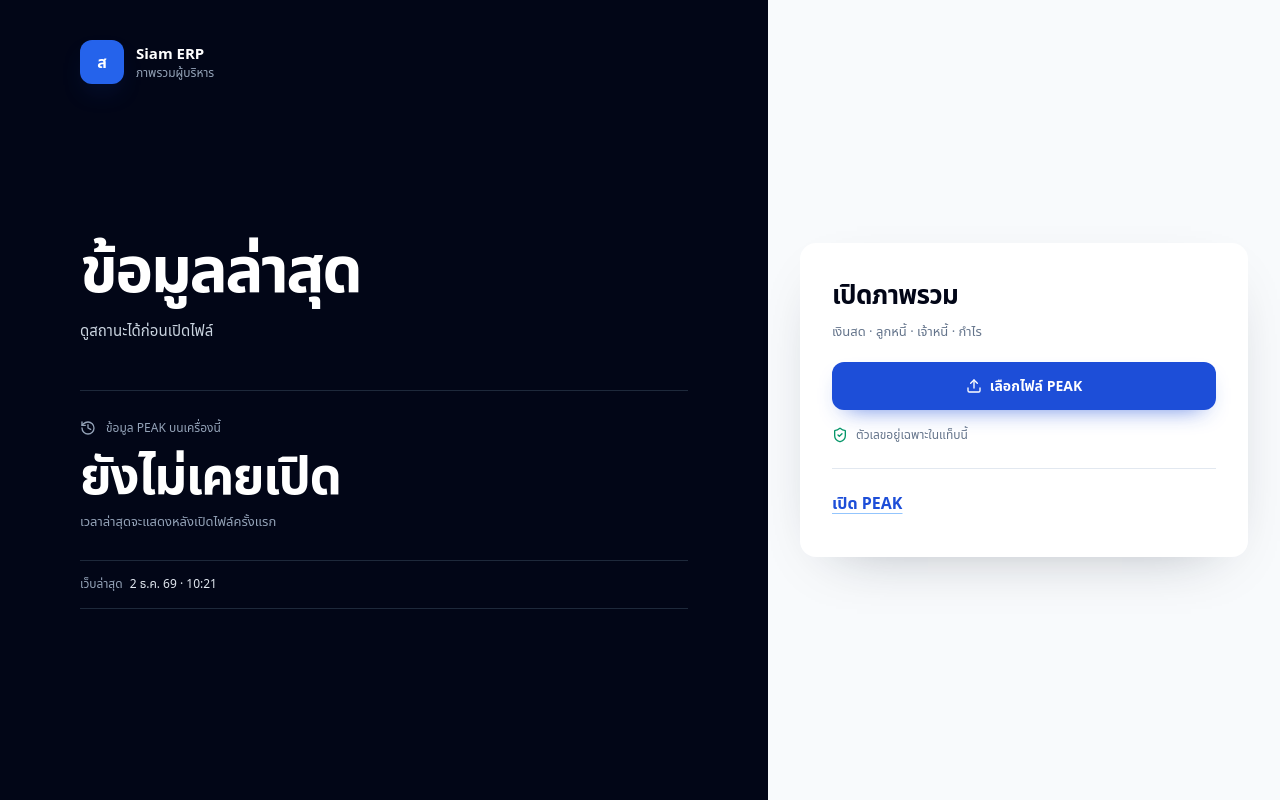
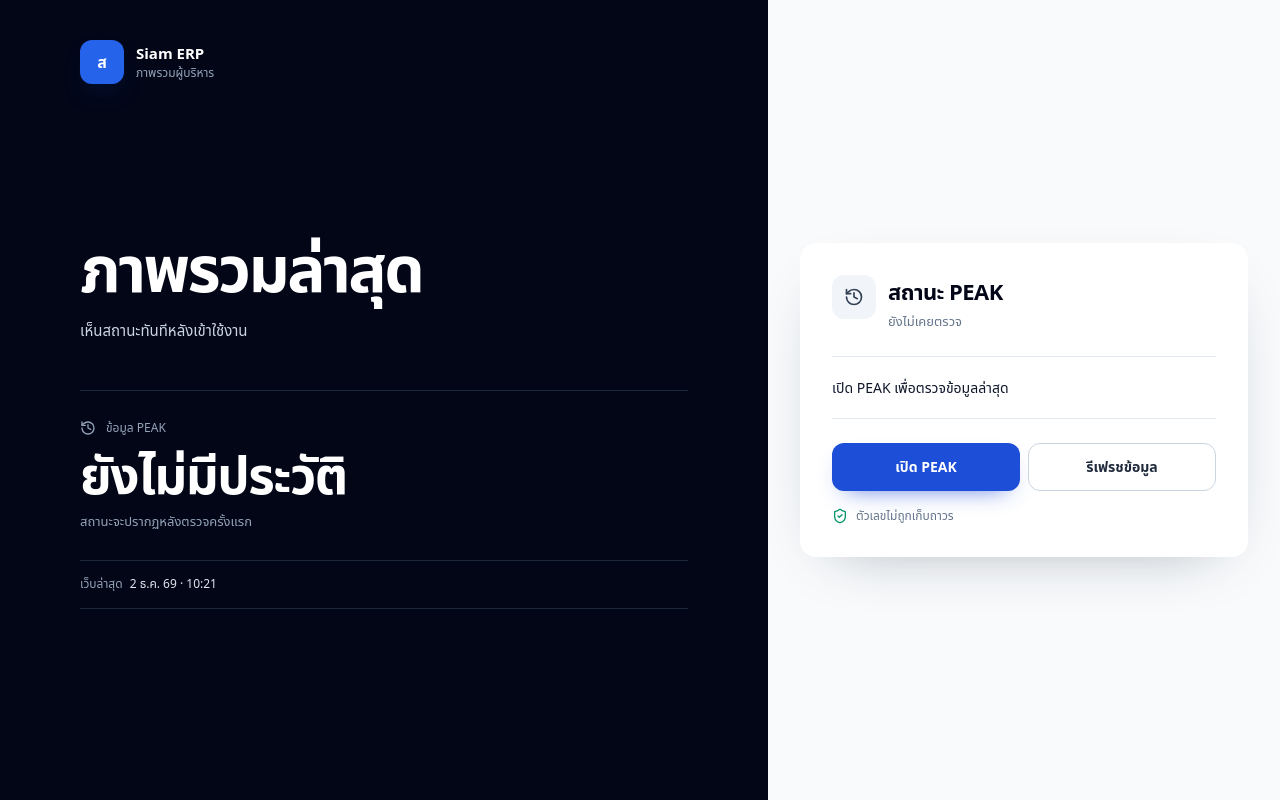
Before and after one commit to phonlapat/thai-accounting-erp-executive-prototype, a React (Vite) app: page / in a window 1280 px wide. Built offline with nearby package versions, Linux system fonts and the light colour scheme.

Commit message:
Show latest PEAK progress before refresh (#41)

```diff
--- a/src/App.tsx
+++ b/src/App.tsx
@@ -1650,22 +1650,22 @@
             </div>
           </div>
           <div className="mt-10 max-w-2xl pb-8 sm:mt-16 lg:my-auto lg:py-12">
-            <h1 className="text-balance text-[clamp(2.35rem,5vw,4.8rem)] font-semibold leading-[1.04] tracking-[-0.04em]">ข้อมูลล่าสุด</h1>
-            <p className="mt-4 max-w-[45ch] text-[15px] leading-6 text-slate-300">ดูสถานะได้ก่อนเปิดไฟล์</p>
+            <h1 className="text-balance text-[clamp(2.35rem,5vw,4.8rem)] font-semibold leading-[1.04] tracking-[-0.04em]">ภาพรวมล่าสุด</h1>
+            <p className="mt-4 max-w-[45ch] text-[15px] leading-6 text-slate-300">เห็นสถานะทันทีหลังเข้าใช้งาน</p>
 
             <section className="mt-10 max-w-2xl border-y border-slate-800 sm:mt-12" aria-labelledby="peak-last-update-title">
               <div className="py-6 sm:py-7">
                 <div className="flex flex-wrap items-center gap-2.5">
                   <HistoryIcon className="h-4 w-4 text-slate-400" aria-hidden="true" />
-                  <h2 id="peak-last-update-title" className="text-[12px] font-medium text-slate-400">ข้อมูล PEAK บนเครื่องนี้</h2>
+                  <h2 id="peak-last-update-title" className="text-[12px] font-medium text-slate-400">ข้อมูล PEAK</h2>
                   {lastPeakFreshness ? <span className={cx('rounded-md px-2 py-1 text-[11px] font-semibold', lastPeakFreshness.status === 'fresh' ? 'bg-emerald-400/10 text-emerald-300' : lastPeakFreshness.status === 'aging' ? 'bg-amber-400/10 text-amber-300' : 'bg-rose-400/10 text-rose-300')}>{lastPeakFreshness.label}</span> : null}
                 </div>
                 {lastPeakMeta ? <>
                   <p className="mt-3 text-[clamp(1.8rem,4vw,3.25rem)] font-semibold leading-none tracking-[-0.03em] text-white">ถึง {dateTH(lastPeakMeta.asOf.slice(0, 10))}</p>
                   <p className="mt-3 text-[13px] tabular-nums text-slate-400">ตรวจล่าสุด <time dateTime={lastPeakMeta.capturedAt}>{peakStamp(lastPeakMeta.capturedAt)}</time></p>
                 </> : <>
-                  <p className="mt-3 text-[clamp(1.8rem,4vw,3.25rem)] font-semibold leading-none tracking-[-0.03em] text-white">ยังไม่เคยเปิด</p>
-                  <p className="mt-3 text-[13px] text-slate-400">เวลาล่าสุดจะแสดงหลังเปิดไฟล์ครั้งแรก</p>
+                  <p className="mt-3 text-[clamp(1.8rem,4vw,3.25rem)] font-semibold leading-none tracking-[-0.03em] text-white">ยังไม่มีประวัติ</p>
+                  <p className="mt-3 text-[13px] text-slate-400">สถานะจะปรากฏหลังตรวจครั้งแรก</p>
                 </>}
               </div>
               <div className="flex min-h-12 flex-wrap items-center justify-between gap-x-5 border-t border-slate-800 py-2 text-[12px] text-slate-400">
@@ -1678,26 +1678,49 @@
 
         <section className="flex items-start justify-center bg-slate-50 px-5 py-8 text-slate-950 sm:px-8 sm:py-12 lg:items-center" aria-labelledby="peak-gate-title">
           <div className="w-full max-w-md rounded-2xl bg-white p-6 shadow-[0_20px_60px_-36px_rgba(15,23,42,0.42)] sm:p-8">
-            <h2 id="peak-gate-title" className="text-[26px] font-semibold tracking-[-0.025em]">เปิดภาพรวม</h2>
-            <p className="mt-2 text-[13px] text-slate-500">เงินสด · ลูกหนี้ · เจ้าหนี้ · กำไร</p>
+            <div className="flex items-start gap-3">
+              {lastPeakMeta ?
+              <span className="flex h-11 w-11 shrink-0 items-center justify-center rounded-xl bg-emerald-50 text-emerald-700"><CheckCircle2Icon className="h-5 w-5" /></span> :
+              <span className="flex h-11 w-11 shrink-0 items-center justify-center rounded-xl bg-slate-100 text-slate-700"><HistoryIcon className="h-5 w-5" /></span>}
+              <div className="min-w-0 flex-1">
+                <h2 id="peak-gate-title" className="text-[22px] font-semibold tracking-[-0.025em]">สถานะ PEAK</h2>
+                <p className="mt-1 text-[13px] text-slate-500">{lastPeakMeta ? 'มีประวัติล่าสุดแล้ว' : 'ยังไม่เคยตรวจ'}</p>
+              </div>
+            </div>
+
+            {lastPeakMeta ?
+            <dl className="mt-6 divide-y divide-slate-200 border-y border-slate-200 text-[13px]">
+                <div className="flex items-center justify-between gap-4 py-3">
+                  <dt className="text-slate-500">ข้อมูลถึง</dt>
+                  <dd className="font-semibold text-slate-950">{dateTH(lastPeakMeta.asOf.slice(0, 10))}</dd>
+                </div>
+                <div className="flex items-center justify-between gap-4 py-3">
+                  <dt className="text-slate-500">ตรวจล่าสุด</dt>
+                  <dd className="text-right font-medium tabular-nums text-slate-950">{peakStamp(lastPeakMeta.capturedAt)}</dd>
+                </div>
+                <div className="flex items-center justify-between gap-4 py-3">
+                  <dt className="text-slate-500">ตัวเลข</dt>
+                  <dd className="inline-flex items-center gap-1.5 font-medium text-slate-700"><LockKeyholeIcon className="h-4 w-4" />ล็อก</dd>
+                </div>
+              </dl> :
+            <div className="mt-6 border-y border-slate-200 py-5">
+                <p className="text-[14px] font-medium text-slate-900">เปิด PEAK เพื่อตรวจข้อมูลล่าสุด</p>
+              </div>}
+
             {peakSessionEnded === 'idle' ?
-            <div className="mt-4 flex items-center gap-2 rounded-xl bg-amber-50 px-3 py-2.5 text-[13px] text-amber-900" role="status">
-                <LockKeyholeIcon className="h-4 w-4 shrink-0" />
-                <span><strong>ล็อกแล้ว</strong> · เปิดไฟล์อีกครั้ง</span>
-              </div> : null}
-            <button type="button" onClick={() => setPeakImportOpen(true)} className="mt-5 flex h-12 w-full items-center justify-center gap-2 rounded-xl bg-blue-700 px-4 text-sm font-semibold text-white shadow-[0_10px_24px_-14px_rgba(29,78,216,0.9)] transition-[background-color,box-shadow] hover:bg-blue-800 hover:shadow-[0_12px_26px_-14px_rgba(29,78,216,0.95)] active:bg-blue-900 focus-visible:outline-none focus-visible:ring-2 focus-visible:ring-blue-600 focus-visible:ring-offset-2">
-              <UploadIcon className="h-4 w-4" />เลือกไฟล์ PEAK
-            </button>
+            <p className="mt-3 text-[12px] text-amber-800" role="status">เซสชันหมดเวลา · เวลาล่าสุดยังอยู่</p> : null}
+
+            <div className="mt-6 grid gap-2 sm:grid-cols-2">
+              <a href="https://secure.peakaccount.com/home" target="_blank" rel="noreferrer" className="inline-flex min-h-12 items-center justify-center rounded-xl bg-blue-700 px-4 text-sm font-semibold text-white shadow-[0_10px_24px_-14px_rgba(29,78,216,0.9)] transition-[background-color,box-shadow] hover:bg-blue-800 hover:shadow-[0_12px_26px_-14px_rgba(29,78,216,0.95)] active:bg-blue-900 focus-visible:outline-none focus-visible:ring-2 focus-visible:ring-blue-600 focus-visible:ring-offset-2">เปิด PEAK</a>
+              <button type="button" onClick={() => setPeakImportOpen(true)} className="inline-flex min-h-12 items-center justify-center rounded-xl border border-slate-300 bg-white px-4 text-sm font-semibold text-slate-800 hover:border-slate-400 hover:bg-slate-50 active:bg-slate-100 focus-visible:outline-none focus-visible:ring-2 focus-visible:ring-blue-600 focus-visible:ring-offset-2">รีเฟรชข้อมูล</button>
+            </div>
             {storageIssueText ? <div className="mt-4 flex items-start gap-2 text-[12px] leading-5 text-rose-700" role="alert">
               <AlertCircleIcon className="mt-0.5 h-4 w-4 shrink-0" />
               <span>{storageIssueText}</span>
             </div> : <div className="mt-4 flex items-center gap-2 text-[12px] text-slate-500">
               <ShieldCheckIcon className="h-4 w-4 shrink-0 text-emerald-600" />
-              <span>ตัวเลขอยู่เฉพาะในแท็บนี้</span>
+              <span>ตัวเลขไม่ถูกเก็บถาวร</span>
             </div>}
-            <div className="mt-6 border-t border-slate-200 pt-3">
-              <a href="https://secure.peakaccount.com/home" target="_blank" rel="noreferrer" className="inline-flex min-h-11 items-center font-semibold text-blue-700 underline decoration-blue-300 underline-offset-4 hover:text-blue-900 focus-visible:outline-none focus-visible:ring-2 focus-visible:ring-blue-600">เปิด PEAK</a>
-            </div>
           </div>
         </section>
 
--- a/src/ui.tsx
+++ b/src/ui.tsx
@@ -342,7 +342,7 @@
   const commit = () => {
     if (reading || committingRef.current) return;
     if (!validation.snapshot) {
-      setError(validation.error ?? 'เลือกไฟล์ PEAK');
+      setError(validation.error ?? 'เลือก snapshot PEAK');
       return;
     }
     committingRef.current = true;
@@ -361,13 +361,13 @@
         <div className="flex items-start gap-3">
           <span className="flex h-11 w-11 shrink-0 items-center justify-center rounded-xl bg-blue-50 text-blue-700"><UploadIcon className="h-5 w-5" /></span>
           <div className="min-w-0 flex-1">
-            <h2 id="json-import-title" className="text-[18px] font-semibold tracking-[-0.02em] text-slate-950">เปิดข้อมูล PEAK</h2>
-            <p id="json-import-description" className="mt-1 text-[13px] leading-5 text-slate-600">อ่านอย่างเดียว · ไม่อัปโหลด</p>
+            <h2 id="json-import-title" className="text-[18px] font-semibold tracking-[-0.02em] text-slate-950">รีเฟรชข้อมูล PEAK</h2>
+            <p id="json-import-description" className="mt-1 text-[13px] leading-5 text-slate-600">อ่านอย่างเดียว · อยู่เฉพาะแท็บนี้</p>
           </div>
           <button type="button" onClick={onClose} aria-label="ปิด" className="-mr-1 -mt-1 flex h-11 w-11 shrink-0 items-center justify-center rounded-lg text-slate-500 hover:bg-slate-100 focus-visible:outline-none focus-visible:ring-2 focus-visible:ring-blue-600"><XIcon className="h-4 w-4" /></button>
         </div>
         <div className="mt-5 flex flex-wrap items-center gap-2">
-          <Button buttonRef={fileButtonRef} onClick={() => fileRef.current?.click()} icon={reading ? LoaderCircleIcon : UploadIcon} disabled={reading || committing} className={reading ? '[&_svg]:animate-spin motion-reduce:[&_svg]:animate-none' : undefined}>{reading ? 'กำลังอ่าน…' : 'เลือกไฟล์'}</Button>
+          <Button buttonRef={fileButtonRef} onClick={() => fileRef.current?.click()} icon={reading ? LoaderCircleIcon : UploadIcon} disabled={reading || committing} className={reading ? '[&_svg]:animate-spin motion-reduce:[&_svg]:animate-none' : undefined}>{reading ? 'กำลังอ่าน…' : 'เลือก snapshot'}</Button>
           <span className="min-w-0 truncate text-[12px] text-slate-500" title={fileName || undefined}>{fileName || 'JSON v3 · สูงสุด 1 MB'}</span>
           <input
             ref={fileRef} type="file" accept="application/json,.json" className="sr-only"
```
